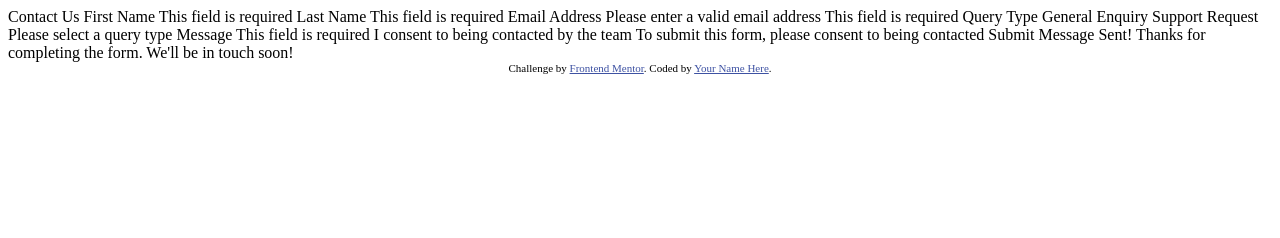
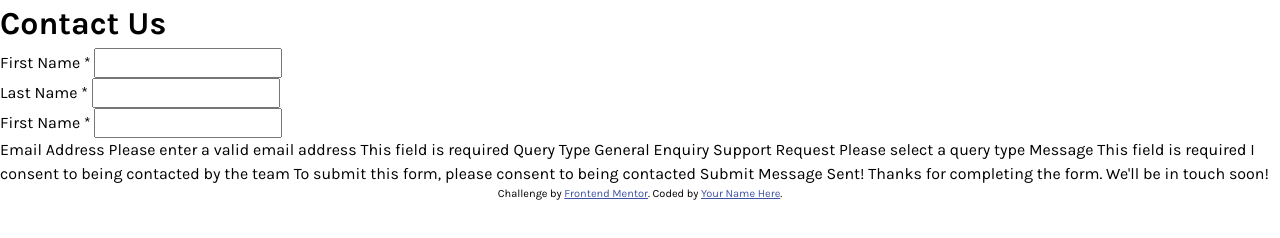
Before and after one commit to BillNagbe/contact-form-main, a plain HTML site: page index.html in a window 1280 px wide. Drawn offline with Linux system fonts and the light colour scheme.

```diff
--- a/assets/stylesheet/styles.css
+++ b/assets/stylesheet/styles.css
@@ -47,7 +47,7 @@
     display: flex;
   }
 
-  .flex-column {
+  .flex-column-container {
     display: flex;
     flex-direction: column;
   }
@@ -56,6 +56,9 @@
     border-radius: 25px;
     outline: 1px solid;
   }
+
+  .attribution { font-size: 11px; text-align: center; }
+  .attribution a { color: hsl(228, 45%, 44%); }
 
 
 /* Small screens media */
--- a/index.html
+++ b/index.html
@@ -3,26 +3,31 @@
 <head>
   <meta charset="UTF-8">
   <meta name="viewport" content="width=device-width, initial-scale=1.0"> <!-- displays site properly based on user's device -->
-
+  <link rel="stylesheet" href="/assets/stylesheet/reset.css">
+  <link rel="stylesheet" href="/assets/stylesheet/styles.css">
   <link rel="icon" type="image/png" sizes="32x32" href="./assets/images/favicon-32x32.png">
-
   <title>Frontend Mentor | Contact form</title>
-
-  <!-- Feel free to remove these styles or customise in your own stylesheet 👍 -->
-  <style>
-    .attribution { font-size: 11px; text-align: center; }
-    .attribution a { color: hsl(228, 45%, 44%); }
-  </style>
 </head>
-<body>
-
-  Contact Us
-
-  First Name
-  This field is required
-
-  Last Name
-  This field is required
+<body class="karla flex-column-container">
+  <main class="main-outter-container">
+    <header class="header-container">
+      <h1>Contact Us</h1>
+    </header>
+    <form action="/assets/stylesheet/js/main.js" method="get" class="flex-column-container">
+      <!-- First Name -->
+      <label for="first-name"> First Name *
+        <input type="text" name="name" id="first-name" required>
+      </label>
+      <!-- Last Name -->
+      <label for="last-name"> Last Name *
+        <input type="text" name="name" id="last-name" required>
+      </label>
+      <!-- Email Address -->
+      <label for="email"> First Name *
+        <input type="email" name="email" id="email" required>
+      </label>
+    </form>
+  </main>
 
   Email Address
   Please enter a valid email address
```
Also changed, not shown: assets/stylesheet/js/main.js (added).
